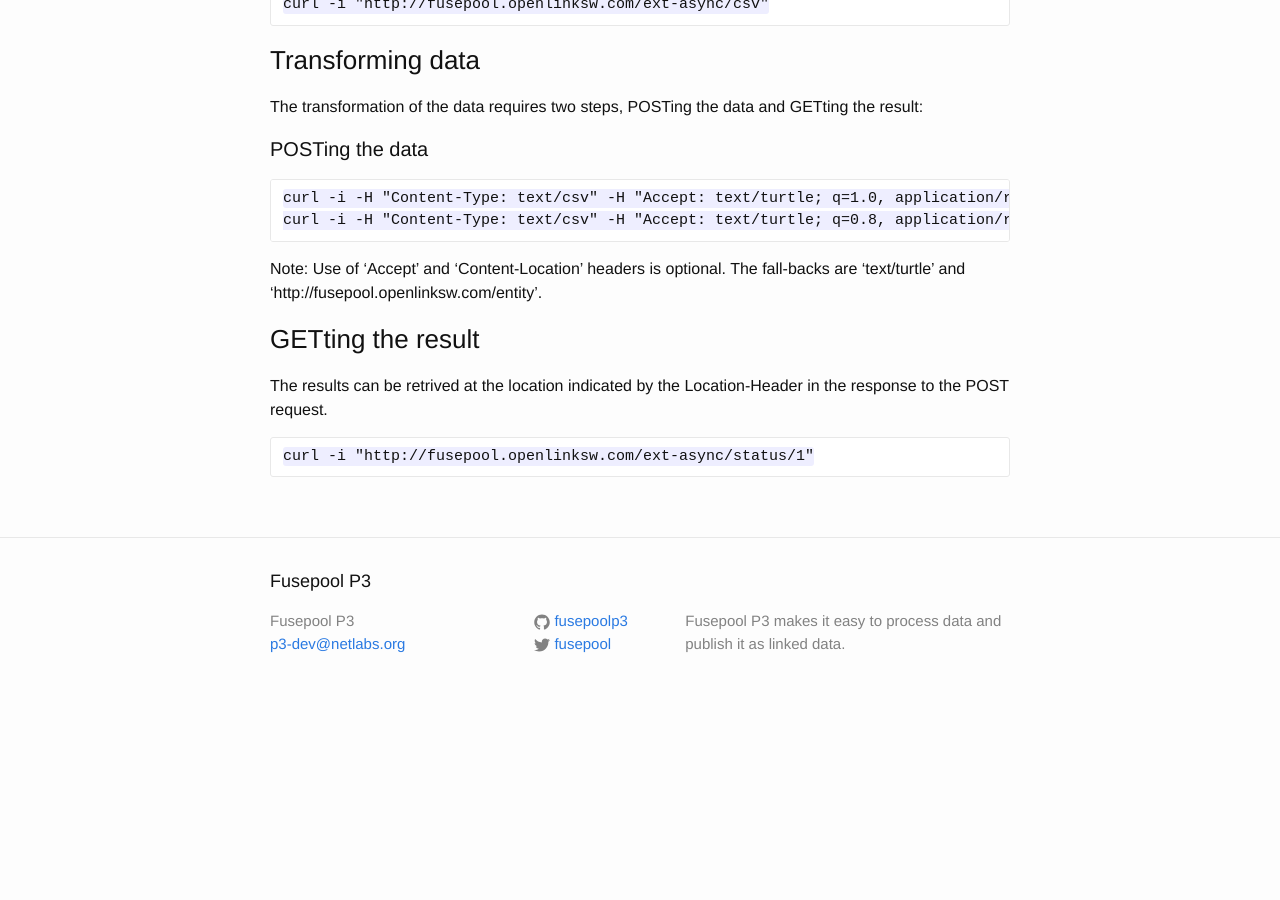
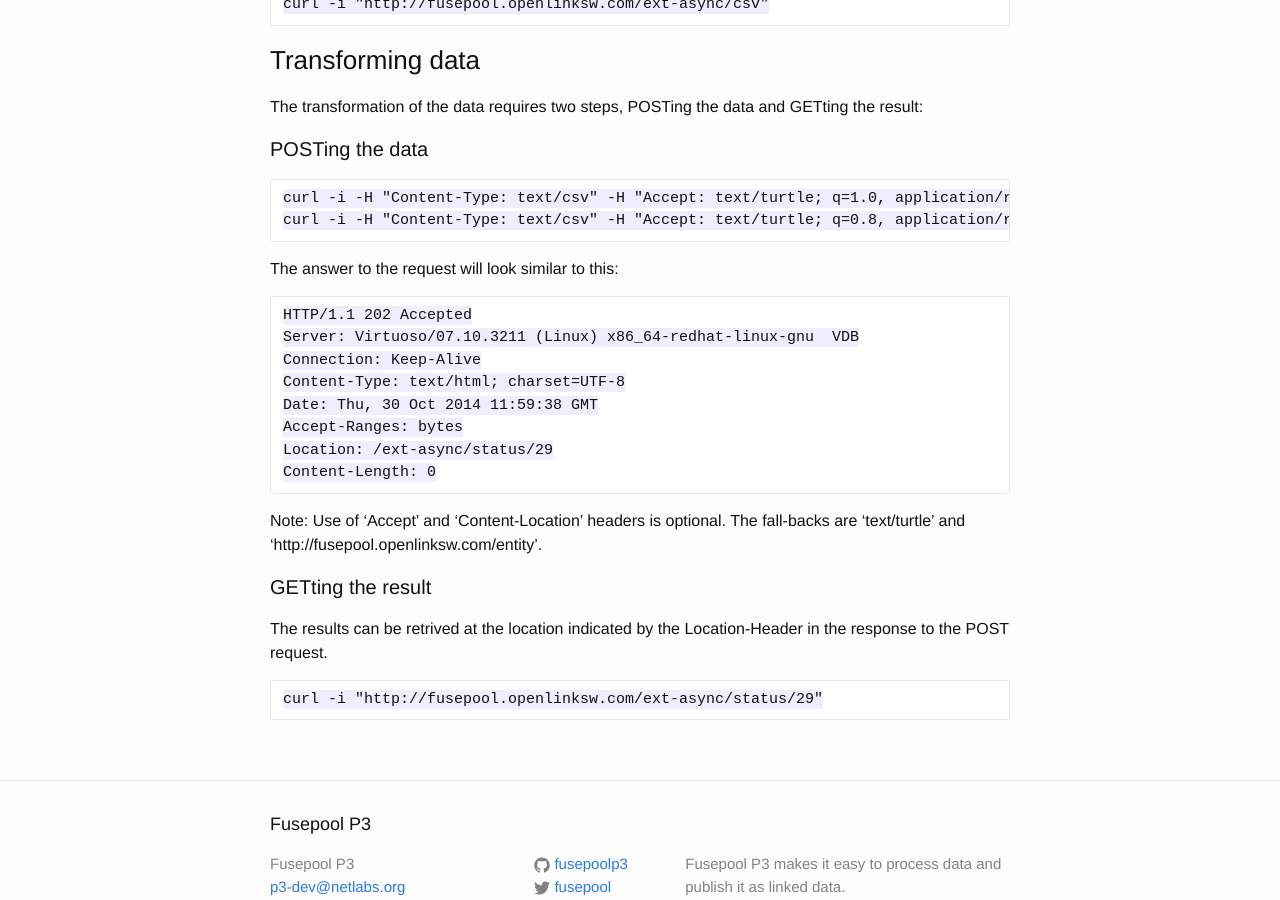
Before and after one commit to fusepoolP3/fusepoolp3.github.io, a Jekyll site: the page built from openlink-rdf-generators.md, in a window 1280 px wide and 900 px high, scrolled down 1268 px. Built offline with Jekyll 4.4.1, drawn with Linux system fonts in a browser that asks for light colours; before the commit the page ends 1983 px from its top, so only the background shows below that.

Commit message:
showing asynchronous response

```diff
--- a/openlink-rdf-generators.md
+++ b/openlink-rdf-generators.md
@@ -50,10 +50,22 @@
     curl -i -H "Content-Type: text/csv" -H "Accept: text/turtle; q=1.0, application/rdf+xml; q=0.9, application/ld+json; q=0.8" -H "Content-Location: http://fusepool.openlinksw.com/pub" --data-binary @pubs.csv -X POST "http://fusepool.openlinksw.com/ext-async/csv"
     curl -i -H "Content-Type: text/csv" -H "Accept: text/turtle; q=0.8, application/rdf+xml; q=1.0, application/ld+json; q=0.9" -H "Content-Location: http://fusepool.openlinksw.com/accommodation" --data-binary @accommodations.csv -X POST "http://fusepool.openlinksw.com/ext-async/csv"
 
+The answer to the request will look similar to this:
+
+    HTTP/1.1 202 Accepted
+    Server: Virtuoso/07.10.3211 (Linux) x86_64-redhat-linux-gnu  VDB
+    Connection: Keep-Alive
+    Content-Type: text/html; charset=UTF-8
+    Date: Thu, 30 Oct 2014 11:59:38 GMT
+    Accept-Ranges: bytes
+    Location: /ext-async/status/29
+    Content-Length: 0
+
+
 Note: Use of 'Accept' and 'Content-Location' headers is optional. The fall-backs are 'text/turtle' and 'http://fusepool.openlinksw.com/entity'.
 
-### GETting the result
+#### GETting the result
 
 The results can be retrived at the location indicated by the Location-Header in the response to the POST request.
 
-    curl -i "http://fusepool.openlinksw.com/ext-async/status/1"
+    curl -i "http://fusepool.openlinksw.com/ext-async/status/29"
```
